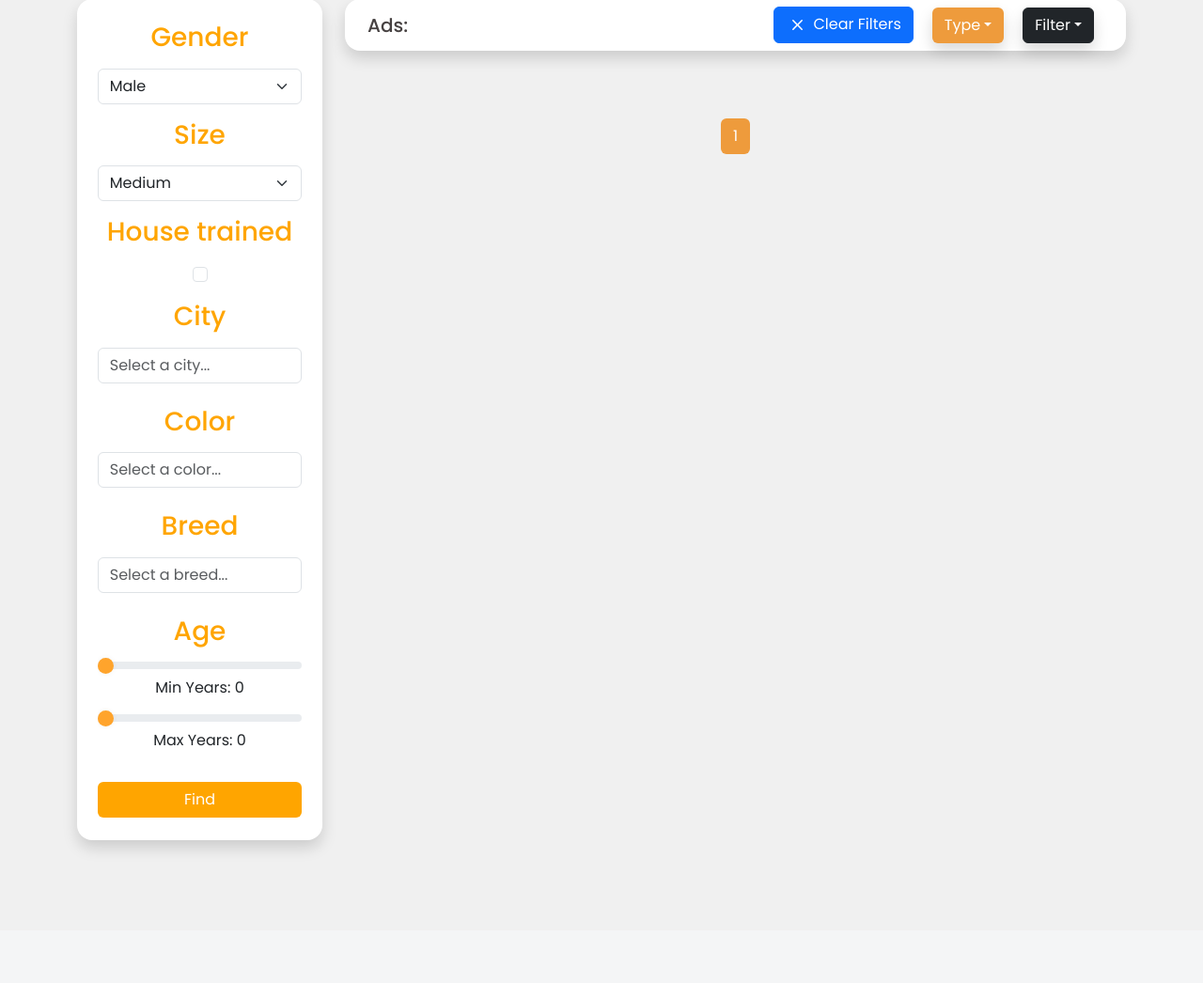
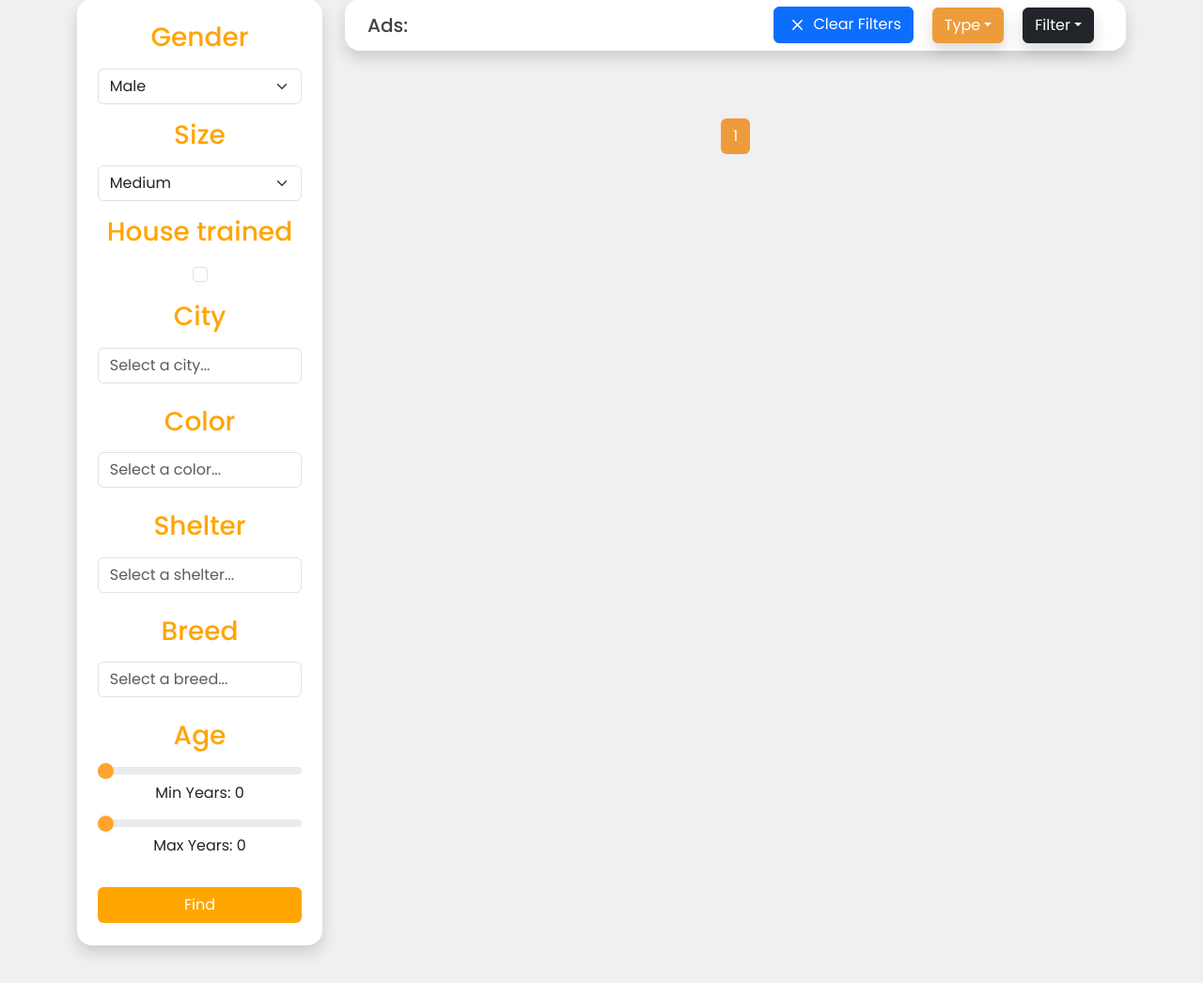
Before and after one commit to Kirill-Stepankov/AdoptMe, a Django app: page /petad/filter/pet/CAT in a window 1280 px wide. Shown: the part 122-1168 px from the top of the page at 94% size. Before the commit the page ends 1031 px from the top, so only its background shows below. Run offline with Django 4.2, Linux system fonts and the light colour scheme; tables that the repository leaves empty hold one stand-in row (values such as "Sample post"); some libraries are stand-ins or nearby versions.

Commit message:
pets ads filter: fixed bugs

```diff
--- a/adoptme/petadvert/templates/petadvert/filter_petad.html
+++ b/adoptme/petadvert/templates/petadvert/filter_petad.html
@@ -27,23 +27,38 @@
                             <input class="form-control mb-4" list="datalistOptions" id="exampleDataList" name="city" placeholder="Select a city...">
                             <datalist id="datalistOptions">
                                 {% for val in cities %}
-                                    <option value="{{val.city}}">
+                                {% get_value_from_iterable val 0 as city %}
+                                    <option value="{{city}}">
                                 {% endfor %}
                             </datalist>
 
-                            <label for="exampleDataList" class="form-label"><h3 style="color: orange;">Color</h3></label>
-                            <input class="form-control mb-4" list="datalistOptions" id="exampleDataList" name="color" placeholder="Select a color...">
-                            <datalist id="datalistOptions">
+                            <label for="exampleDataList2" class="form-label"><h3 style="color: orange;">Color</h3></label>
+                            <input class="form-control mb-4" list="datalistOptions2" id="exampleDataList2" name="color" placeholder="Select a color...">
+                            <datalist id="datalistOptions2">
                                 {% for val in colors %}
-                                    <option value="{{val.color}}">
+                                {% get_value_from_iterable val 0 as color %}
+                                    <option value="{{color}}">
                                 {% endfor %}
                             </datalist>
 
-                            <label for="exampleDataList" class="form-label"><h3 style="color: orange;">Breed</h3></label>
-                            <input class="form-control" list="datalistOptions" id="exampleDataList" name="breed" placeholder="Select a breed...">
-                            <datalist id="datalistOptions">
+                            <label for="exampleDataList3" class="form-label"><h3 style="color: orange;">Shelter</h3></label>
+                            <input class="form-control mb-4" list="datalistOptions3" id="exampleDataList3" name="shelter" placeholder="Select a shelter...">
+                            <datalist id="datalistOptions3">
+                                {% for val in shelters %}
+                                {% get_value_from_iterable val 0 as id %}
+                                    {% if id %}
+                                    {% get_shelter id as name %}
+                                    <option value="{{name}}">
+                                    {% endif %}
+                                {% endfor %}
+                            </datalist>
+
+                            <label for="exampleDataList4" class="form-label"><h3 style="color: orange;">Breed</h3></label>
+                            <input class="form-control" list="datalistOptions4" id="exampleDataList4" name="breed" placeholder="Select a breed...">
+                            <datalist id="datalistOptions4">
                                 {% for val in breeds %}
-                                    <option value="{{val.breed}}">
+                                {% get_value_from_iterable val 0 as breed %}
+                                    <option value="{{breed}}">
                                 {% endfor %}
                             </datalist>
 
--- a/adoptme/petadvert/templates/petadvert/filter_sitter.html
+++ b/adoptme/petadvert/templates/petadvert/filter_sitter.html
@@ -75,7 +75,8 @@
                             <input class="form-control" list="datalistOptions" id="exampleDataList" name="city" placeholder="Select a city...">
                             <datalist id="datalistOptions">
                                 {% for val in cities %}
-                                    <option value="{{val.city}}">
+                                    {% get_value_from_iterable val 0 as city %}
+                                    <option value="{{city}}">
                                 {% endfor %}
                             </datalist>
 
--- a/adoptme/petadvert/views.py
+++ b/adoptme/petadvert/views.py
@@ -148,7 +148,7 @@
 
     def get_context_data(self, **kwargs):
         context = super().get_context_data(**kwargs)
-        context['cities'] = PetAdvert.objects.values_list('city').filter(ad_type=PetAdvert.AdvertType.SITTER).distinct()
+        context['cities'] = PetAdvert.objects.values_list('city').filter(ad_type=PetAdvert.AdvertType.SITTER).order_by().distinct()
         return context
 
     def get_queryset(self):
@@ -175,9 +175,10 @@
         context['form'] = form
         context[self.kwargs['type']] = True
         context['type'] = self.kwargs['type']
-        context['cities'] = PetAdvert.objects.values_list('city').filter(ad_type=PetAdvert.AdvertType.PET, is_published=True, type=self.kwargs['type']).distinct()
-        context['colors'] = PetAdvert.objects.values_list('color').filter(ad_type=PetAdvert.AdvertType.PET, is_published=True, type=self.kwargs['type']).distinct()
-        context['breeds'] = PetAdvert.objects.values_list('breed').filter(ad_type=PetAdvert.AdvertType.PET, is_published=True, type=self.kwargs['type']).distinct()
+        context['cities'] = PetAdvert.objects.values_list('city').filter(ad_type=PetAdvert.AdvertType.PET, is_published=True, type=self.kwargs['type']).order_by().distinct()
+        context['colors'] = PetAdvert.objects.values_list('color').filter(ad_type=PetAdvert.AdvertType.PET, is_published=True, type=self.kwargs['type']).order_by().distinct()
+        context['breeds'] = PetAdvert.objects.values_list('breed').filter(ad_type=PetAdvert.AdvertType.PET, is_published=True, type=self.kwargs['type']).order_by().distinct()
+        context['shelters'] = PetAdvert.objects.values_list('shelter').filter(ad_type=PetAdvert.AdvertType.PET, is_published=True, type=self.kwargs['type']).order_by().distinct()
 
         return context
 
@@ -194,6 +195,10 @@
         city = params.get('city', '')
         color = params.get('color', '')
         breed =params.get('breed', '')
+        house_trained = True if house_trained == 'on' else False
+        shelter = params.get('shelter')
 
-        house_trained = True if house_trained == 'on' else False
-        return PetAdvert.objects.filter(Q(is_published=True, ad_type=PetAdvert.AdvertType.PET, type=self.kwargs['type'], gender=gender, size=size, house_trained=house_trained, age__gte=mina, age__lte=maxa, city__icontains=city, color__icontains=color, breed__icontains=breed)).order_by(ordering)
+        base_q = Q(is_published=True, ad_type=PetAdvert.AdvertType.PET, type=self.kwargs['type'], gender=gender, size=size, house_trained=house_trained, age__gte=mina, age__lte=maxa, city__icontains=city, color__icontains=color, breed__icontains=breed)
+        if shelter:
+            return PetAdvert.objects.filter(Q(base_q, shelter__name__icontains=shelter)).order_by(ordering)
+        return PetAdvert.objects.filter(base_q).order_by(ordering)
--- a/adoptme/userprofile/templatetags/utils_tags.py
+++ b/adoptme/userprofile/templatetags/utils_tags.py
@@ -1,5 +1,7 @@
 from django import template
 from django.core.paginator import Paginator
+from django.shortcuts import get_object_or_404
+from shelter.models import Shelter
 
 register = template.Library()
 
@@ -7,3 +9,11 @@
 @register.simple_tag
 def get_GET_value(request, key):
     return request.GET.get(key)
+
+@register.simple_tag
+def get_value_from_iterable(tuple, index):
+    return tuple[index]
+
+@register.simple_tag
+def get_shelter(id):
+    return get_object_or_404(Shelter, pk=id)
```
